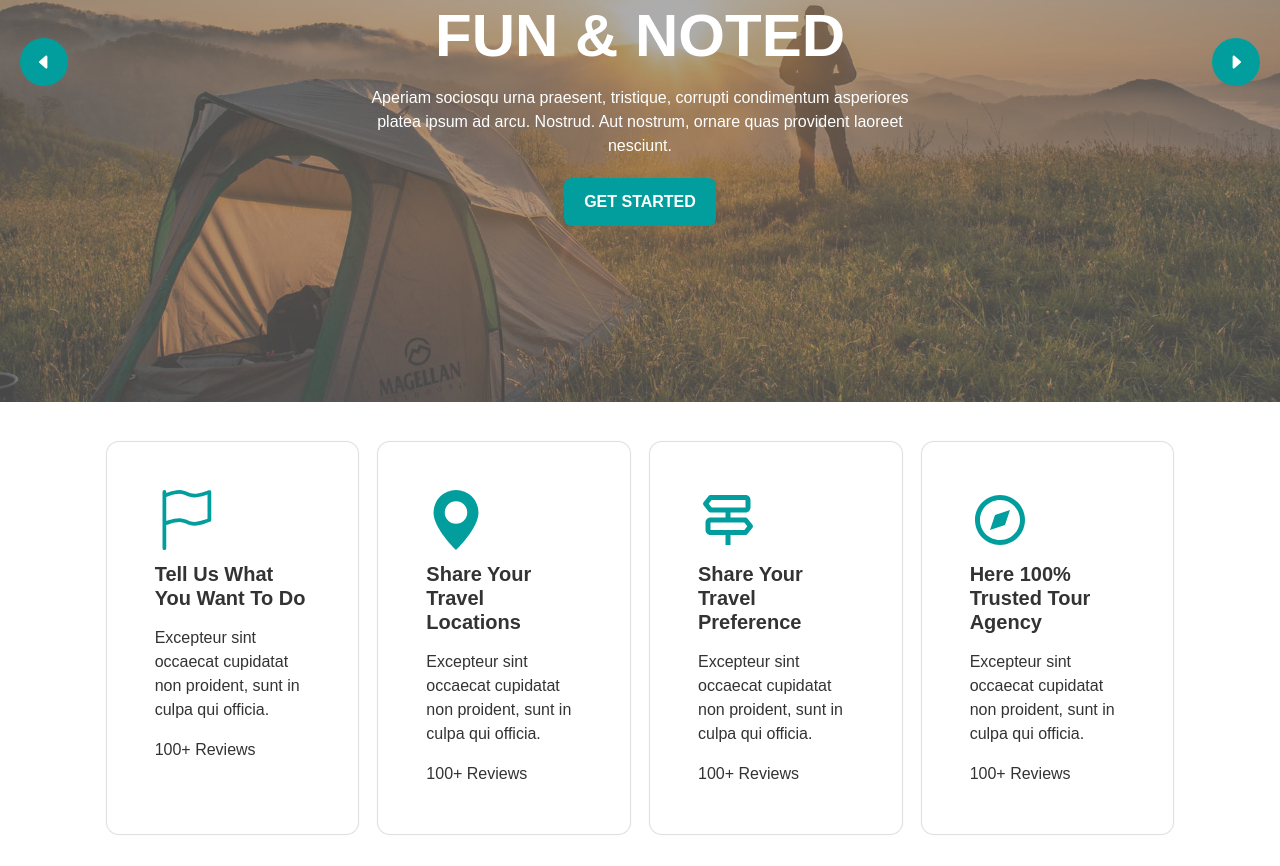
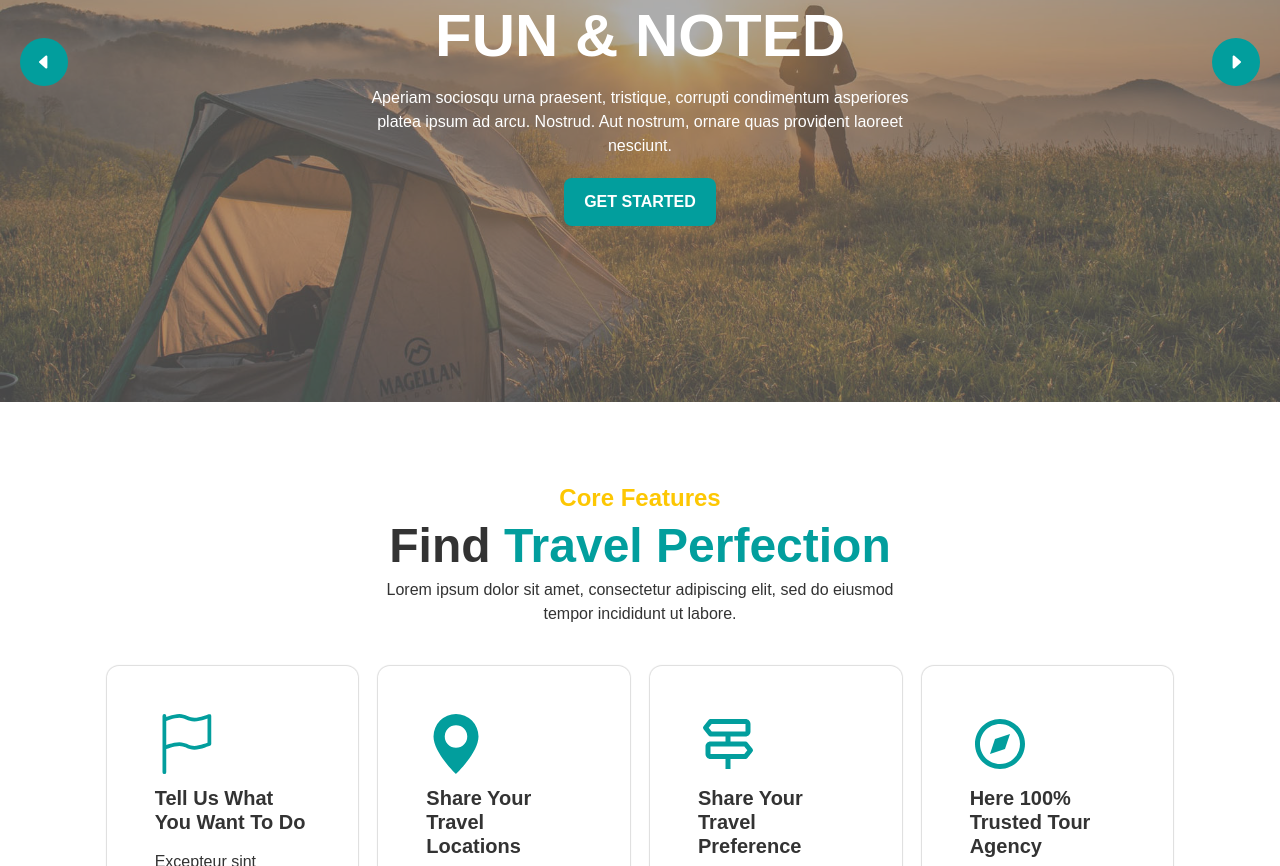
Before and after one commit to ismailjosim/traveler-client, a React (Create React App) app: page / in a window 1280 px wide. Shown: the part 386-1252 px from the top of the page. Built offline with nearby package versions, Linux system fonts and the light colour scheme; no server answers.

Commit message:
add heading utilties

```diff
--- a/src/components/Home/HomeSections/Featured.jsx
+++ b/src/components/Home/HomeSections/Featured.jsx
@@ -2,6 +2,7 @@ import React from 'react';
 import Card from './Card';
 import { BsFlag, BsGeoAltFill } from 'react-icons/bs';
 import { BiDirections, BiCompass } from "react-icons/bi";
+import SectionHeading from '../../../utilities/SectionHeading';
 
 const featureData = [
     {
@@ -36,9 +37,18 @@ const featureData = [
 
 
 const Featured = () => {
+    const heading = {
+        subHeading: 'Core Features',
+        headingOne: 'Find',
+        headingTwo: "Travel Perfection",
+        describe: "Lorem ipsum dolor sit amet, consectetur adipiscing elit, sed do eiusmod tempor incididunt ut labore."
+    }
+
+
+
     return (
         <div className='w-10/12 mx-auto my-10'>
-
+            <SectionHeading heading={heading} />
             <div className='grid grid-cols-1 lg:grid-cols-4 md:grid-cols-3 gap-5'>
                 {
                     featureData.map(data => <Card key={data.id} data={data}></Card>)
--- /dev/null
+++ b/src/utilities/SectionHeading.js
@@ -0,0 +1,14 @@
+import React from 'react';
+
+const SectionHeading = ({ heading }) => {
+    const { subHeading, headingOne, headingTwo, describe } = heading
+    return (
+        <div className='py-10 text-center'>
+            <h3 className='text-secondary text-2xl font-semibold'>{subHeading}</h3>
+            <h2 className='font-extrabold text-5xl my-2'>{headingOne} <span className='text-primary'>{headingTwo}</span></h2>
+            <p className='w-1/2 mx-auto text-base'>{describe}</p>
+        </div>
+    );
+};
+
+export default SectionHeading;
```
